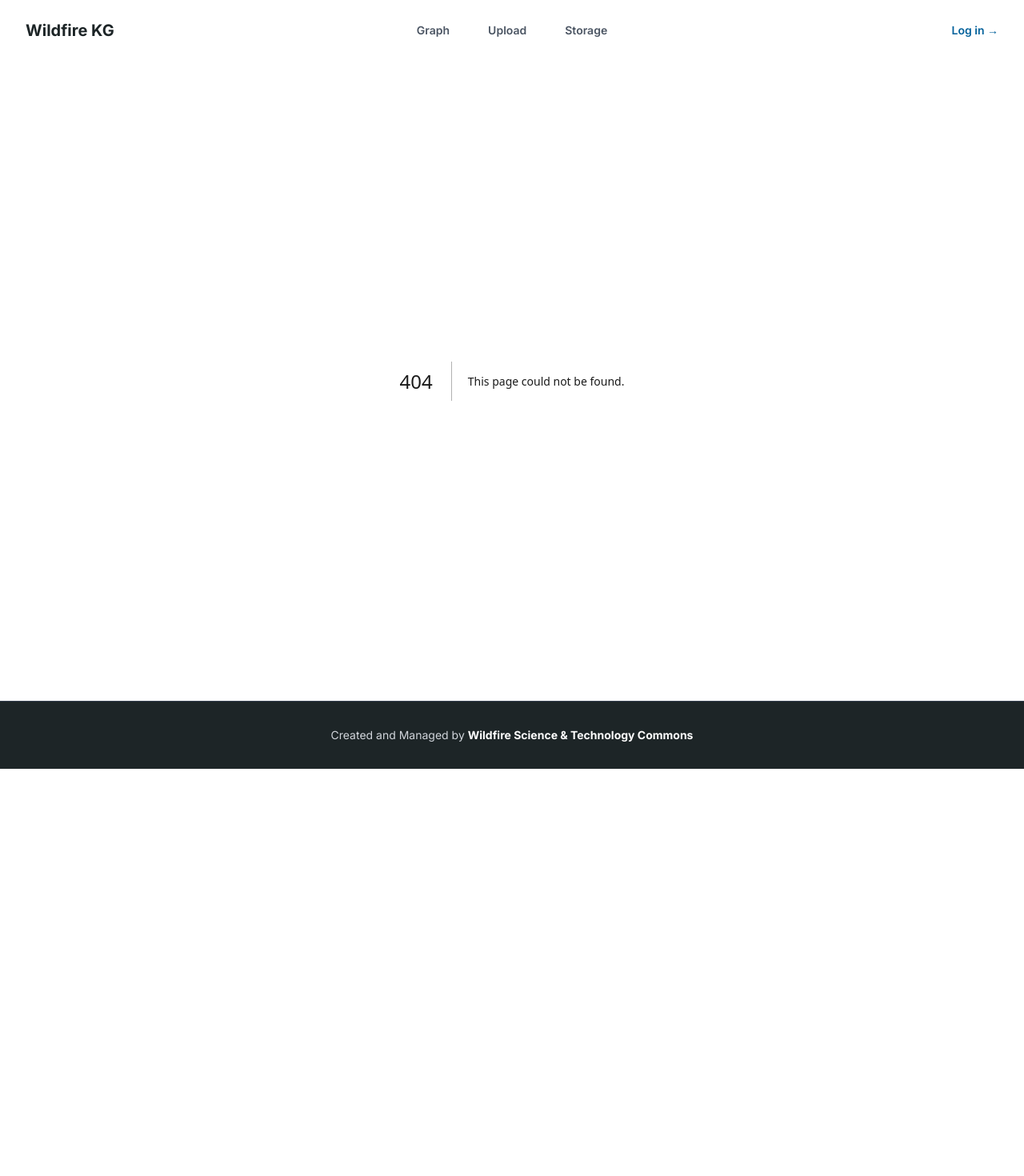
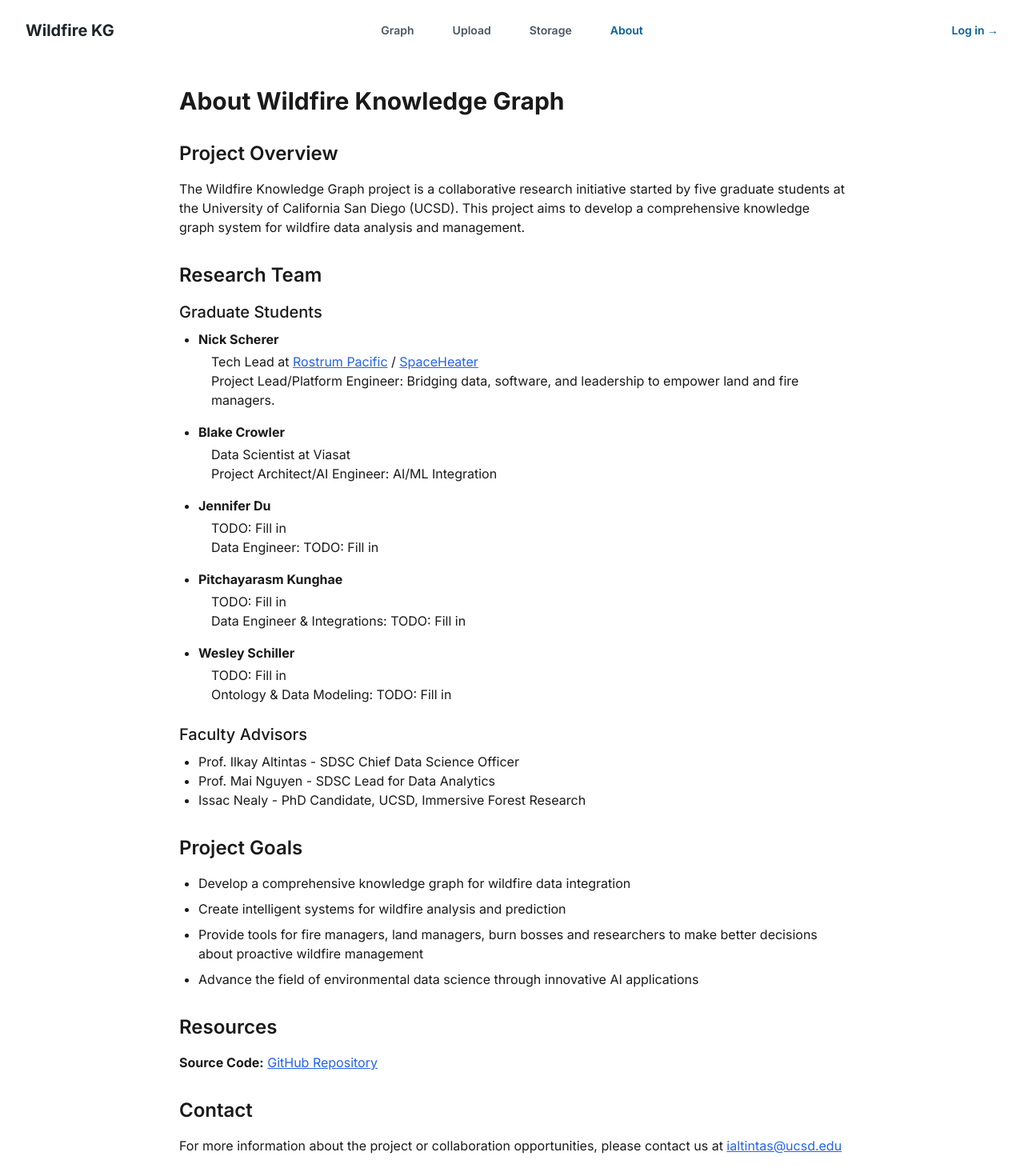
Before and after one commit to wildfire-commons/wildfire-kg, a Next.js app in the folder applications/wildfire-kg-frontend/: page /about in a window 1280 px wide. Before the commit this address had no page. Shown: the top 1470 px of the page at 80% size. Before the commit the page ends 961 px from the top, so only its background shows below. Built offline with nearby package versions, Linux system fonts and the light colour scheme.

Commit message:
Template about page, stream langgraph api response to frontend

```diff
--- /dev/null
+++ b/applications/wildfire-kg-frontend/src/app/about/page.tsx
@@ -0,0 +1,131 @@
+'use client';
+
+export default function AboutPage() {
+  return (
+    <div className="max-w-4xl mx-auto p-8">
+      <h1 className="text-3xl font-bold mb-8">About Wildfire Knowledge Graph</h1>
+
+      <div className="prose prose-lg">
+        <section className="mb-8">
+          <h2 className="text-2xl font-semibold mb-4">Project Overview</h2>
+          <p className="mb-4">
+            The Wildfire Knowledge Graph project is a collaborative research initiative started by five graduate students at the University of California San Diego (UCSD).
+            This project aims to develop a comprehensive knowledge graph system for wildfire data analysis and management.
+          </p>
+        </section>
+
+        <section className="mb-8">
+          <h2 className="text-2xl font-semibold mb-4">Research Team</h2>
+          <div className="mb-6">
+            <h3 className="text-xl font-medium mb-2">Graduate Students</h3>
+            <ul className="list-disc pl-6 mb-4 space-y-4">
+              <li>
+                <strong>Nick Scherer</strong>
+                <ul className="list-none pl-4 mt-1">
+                  <li>
+                    Tech Lead at{" "}
+                    <a
+                      href="https://rostrumrecords.com/"
+                      target="_blank"
+                      rel="noopener noreferrer"
+                      className="text-blue-600 hover:text-blue-800 underline"
+                    >
+                      Rostrum Pacific
+                    </a>{" "}
+                    /{" "}
+                    <a
+                      href="https://www.spaceheatermusic.io/"
+                      target="_blank"
+                      rel="noopener noreferrer"
+                      className="text-blue-600 hover:text-blue-800 underline"
+                    >
+                      SpaceHeater
+                    </a>
+                  </li>
+                  <li>Project Lead/Platform Engineer: Bridging data, software, and leadership to empower land and fire managers.</li>
+                </ul>
+              </li>
+              <li>
+                <strong>Blake Crowler</strong>
+                <ul className="list-none pl-4 mt-1">
+                  <li>Data Scientist at Viasat</li>
+                  <li>Project Architect/AI Engineer: AI/ML Integration</li>
+                </ul>
+              </li>
+              <li>
+                <strong>Jennifer Du</strong>
+                <ul className="list-none pl-4 mt-1">
+                  <li>TODO: Fill in</li>
+                  <li>Data Engineer: TODO: Fill in</li>
+                </ul>
+              </li>
+              <li>
+                <strong>Pitchayarasm Kunghae</strong>
+                <ul className="list-none pl-4 mt-1">
+                  <li>TODO: Fill in</li>
+                  <li>Data Engineer & Integrations: TODO: Fill in</li>
+                </ul>
+              </li>
+              <li>
+                <strong>Wesley Schiller</strong>
+                <ul className="list-none pl-4 mt-1">
+                  <li>TODO: Fill in</li>
+                  <li>Ontology & Data Modeling: TODO: Fill in</li>
+                </ul>
+              </li>
+            </ul>
+          </div>
+
+          <div>
+            <h3 className="text-xl font-medium mb-2">Faculty Advisors</h3>
+            <ul className="list-disc pl-6">
+              <li>Prof. Ilkay Altintas - SDSC Chief Data Science Officer</li>
+              <li>Prof. Mai Nguyen - SDSC Lead for Data Analytics</li>
+              <li>Issac Nealy - PhD Candidate, UCSD, Immersive Forest Research</li>
+            </ul>
+          </div>
+        </section>
+
+        <section className="mb-8">
+          <h2 className="text-2xl font-semibold mb-4">Project Goals</h2>
+          <ul className="list-disc pl-6">
+            <li className="mb-2">Develop a comprehensive knowledge graph for wildfire data integration</li>
+            <li className="mb-2">Create intelligent systems for wildfire analysis and prediction</li>
+            <li className="mb-2">Provide tools for fire managers, land managers, burn bosses and researchers to make better decisions about proactive wildfire management</li>
+            <li className="mb-2">Advance the field of environmental data science through innovative AI applications</li>
+          </ul>
+        </section>
+
+        <section className="mb-8">
+          <h2 className="text-2xl font-semibold mb-4">Resources</h2>
+          <div className="space-y-2">
+            <p>
+              <strong>Source Code:</strong>{" "}
+              <a
+                href="https://github.com/wildfire-commons/wildfire-kg"
+                target="_blank"
+                rel="noopener noreferrer"
+                className="text-blue-600 hover:text-blue-800 underline"
+              >
+                GitHub Repository
+              </a>
+            </p>
+          </div>
+        </section>
+
+        <section>
+          <h2 className="text-2xl font-semibold mb-4">Contact</h2>
+          <p>
+            For more information about the project or collaboration opportunities, please contact us at{" "}
+            <a
+              href="mailto:ialtintas@ucsd.edu"
+              className="text-blue-600 hover:text-blue-800 underline"
+            >
+              ialtintas@ucsd.edu
+            </a>
+          </p>
+        </section>
+      </div>
+    </div>
+  );
+}
--- a/applications/wildfire-kg-frontend/src/components/Header.tsx
+++ b/applications/wildfire-kg-frontend/src/components/Header.tsx
@@ -10,6 +10,7 @@ const navigation = [
   { name: 'Graph', href: '/' },
   { name: 'Upload', href: '/upload' },
   { name: 'Storage', href: '/storage' },
+  { name: 'About', href: '/about' },
 ]
 
 export default function Header() {
```
